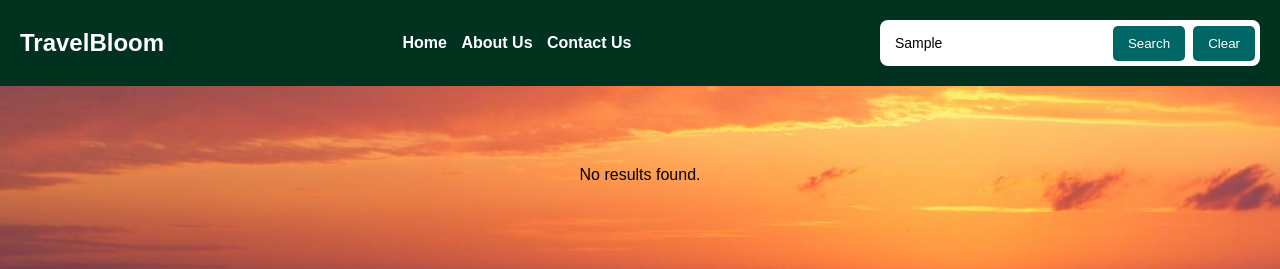
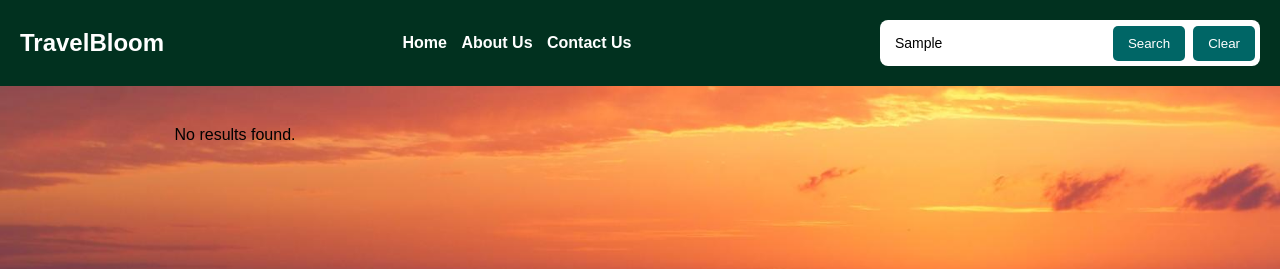
Before and after one commit to erwandst/bretagneRecommendation, a plain HTML site: page travel_recommendation.html in a window 1280 px wide. Both pictures are taken after typing "Sample" into the empty fields and a click on the button "Search". Shown: the top 269 px of the page. Drawn offline with Linux system fonts and the light colour scheme.

Commit message:
version finale

```diff
--- a/travel_recommendation.css
+++ b/travel_recommendation.css
@@ -113,10 +113,10 @@ nav ul li a:hover {
 
 #recommendations {
     display: grid;
-    grid-template-columns: repeat(auto-fit, minmax(250px, 1fr));
-    gap: 20px;
+    grid-template-columns: repeat(3, minmax(300px, 1fr));
+    gap: 15px;
     width: 100%;
-    padding: 80px 20px;
+    padding: 40px;
     justify-items: center;
 }
 
@@ -124,7 +124,8 @@ nav ul li a:hover {
     background-color: white;
     border-radius: 10px;
     overflow: hidden;
-    width: 250px;
+    width: 350px;
+    height: 330px;
     padding: 8px;
     box-shadow: 0 2px 8px rgba(0,0,0,0.2);
     text-align: center;
```
